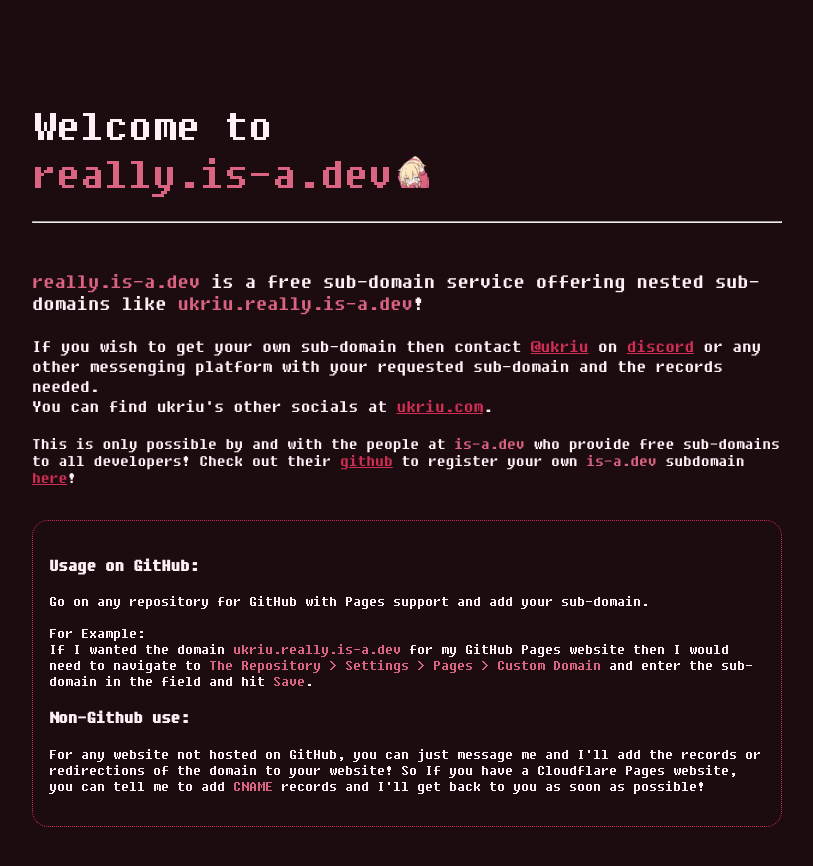
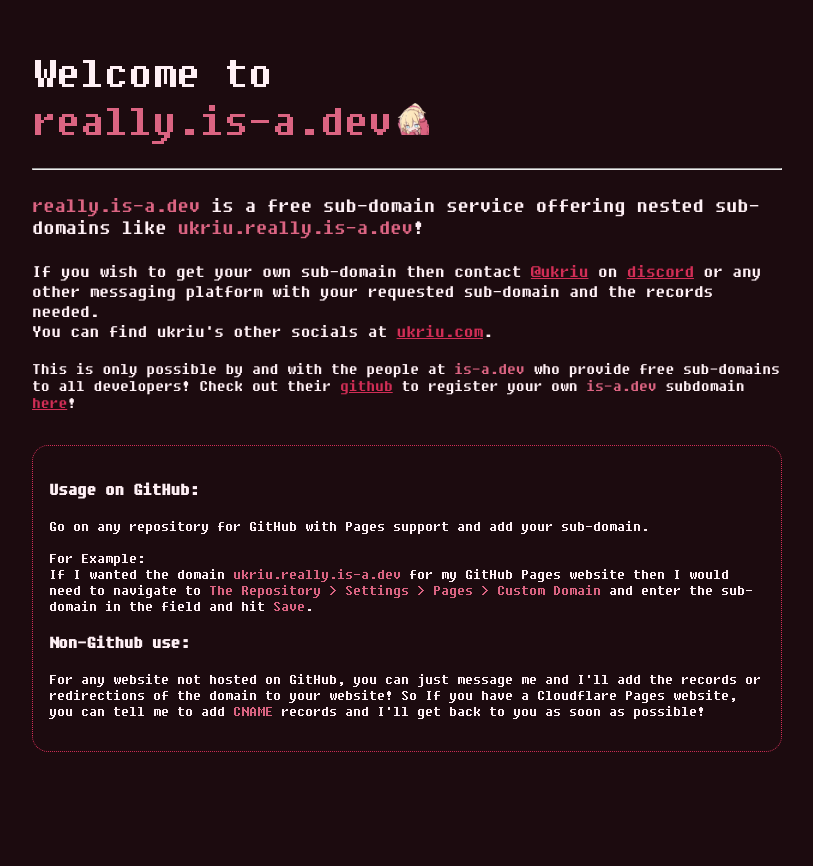
Before and after one commit to really-is-a-dev/really-is-a-dev.github.io, a website: page index.html in a window 1280 px wide. Shown: the whole page, without its empty margins (233-1046 px from the left). After the commit the page ends 800 px from the top, so only its background shows below. Drawn offline with Linux system fonts and the light colour scheme.

Commit message:
Use a more refined approach to the layout

```diff
--- a/index.html
+++ b/index.html
@@ -24,13 +24,14 @@
     <link rel="manifest" href="favicon/site.webmanifest">
   </head>
   <body>
+    <div class="maingrid">
       <header>
         Welcome to<br><code>really.is-a.dev</code><img class="emoji" src="res/media/emoji.png">
         <hr>
       </header>
       <main class="content">
         <p class="headline"><code>really.is-a.dev</code> is a free sub-domain service offering nested sub-domains like <code>ukriu.really.is-a.dev</code>!<br></p>
-         <p class="subheadline">If you wish to get your own sub-domain then contact <a href="https://ukriu.com">@ukriu</a> on <a href="https://discord.com/users/586962558435590154">discord</a> or any other messenging platform with your requested sub-domain and the records needed.<br>You can find ukriu's other socials at <a href="https://ukriu.com">ukriu.com</a>.</p>
+        <p class="subheadline">If you wish to get your own sub-domain then contact <a href="https://ukriu.com">@ukriu</a> on <a href="https://discord.com/users/586962558435590154">discord</a> or any other messaging platform with your requested sub-domain and the records needed.<br>You can find ukriu's other socials at <a href="https://ukriu.com">ukriu.com</a>.</p>
         <p class="credits">This is only possible by and with the people at <code>is-a.dev</code> who provide free sub-domains to all developers! Check out their <a href="https://github.com/is-a-dev/register">github</a> to register your own <code>is-a.dev</code> subdomain <a href="https://github.com/is-a-dev/register">here</a>!</p>
         <br>
         <div class="start">
@@ -40,5 +41,6 @@
           <p>For any website not hosted on GitHub, you can just message me and I'll add the records or redirections of the domain to your website! So If you have a Cloudflare Pages website, you can tell me to add <code>CNAME</code> records and I'll get back to you as soon as possible!</p>
         </div>
       </main>
+    </div>
   </body>
 </html>
--- a/res/style.css
+++ b/res/style.css
@@ -13,7 +13,7 @@
   --link-color: #d12e56;
   --background: #1c0b0f;
   --highlight-background: ;
-  font-size: 1rem;
+  font-size: 16px;
   color: lavenderblush;
   font-family: 'fixedsys_excelsior_3.01Rg', sans-serif;
 }
@@ -21,24 +21,28 @@
 html,
 body {
   margin: 0 auto;
+  height: 100%;
   background: var(--background);
   background-attachment: fixed;
   background-size: cover;
 }
 
 body {
-  display: flex;
-  flex-direction: column;
-  height: 100vh;
   max-width: 750px;
+  display: grid;
+  place-items: center;
   justify-content: center;
   align-items: center;
-  padding: 4rem;
 }
 @media screen and (max-width: 800px) {
   body {
     max-width: 90%;
   }
+}
+
+div.maingrid {
+  height: fit-content;
+  width: fit-content;
 }
 
 code {
@@ -47,13 +51,10 @@
 }
 
 header {
-  flex-shrink: 0;
   width: 100%;
-  min-height: 50px;
-  z-index: 1000;
   font-size: 3rem;
 }
-header > img.emoji {
+img.emoji {
   height: 2rem;
   width: 2rem;
   margin-left: 5px;
```
Also changed, not shown: 404.html (+4 -1 lines). Lines whose indentation alone changed are shown as unchanged.
